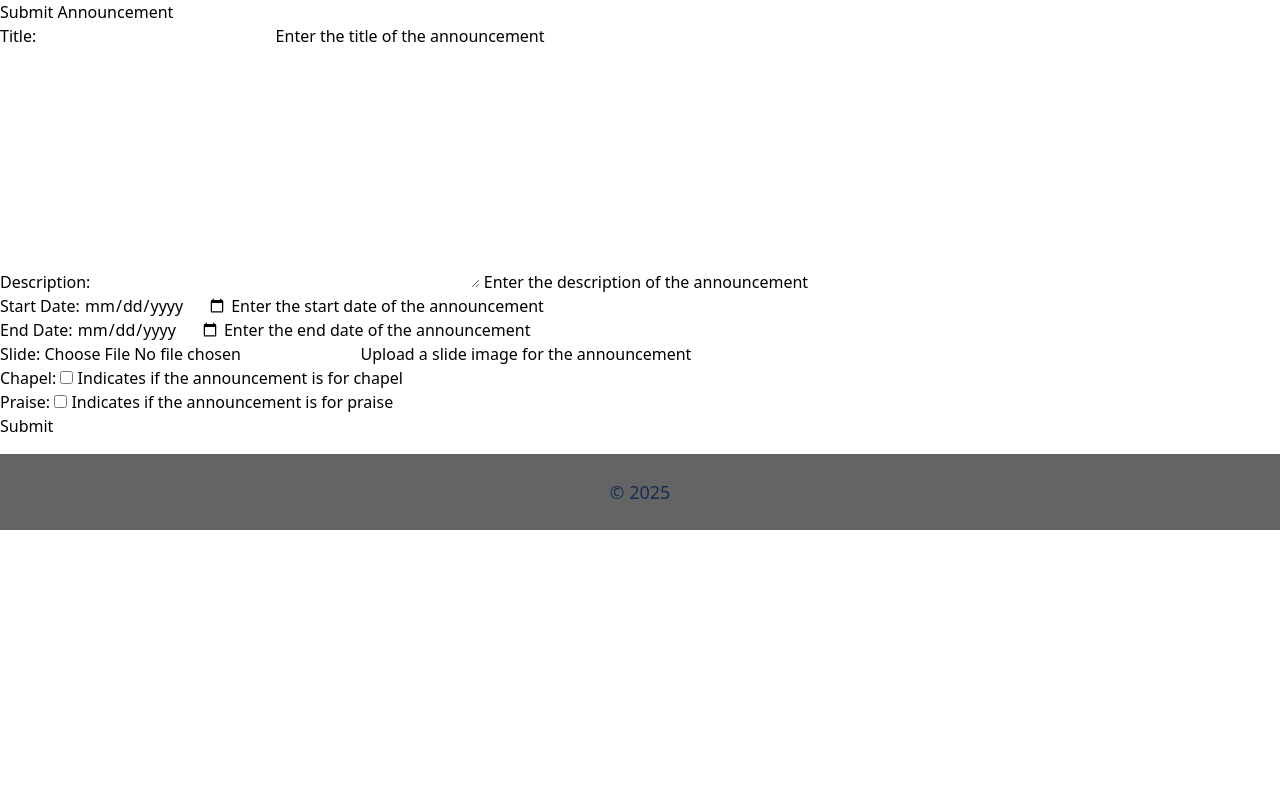
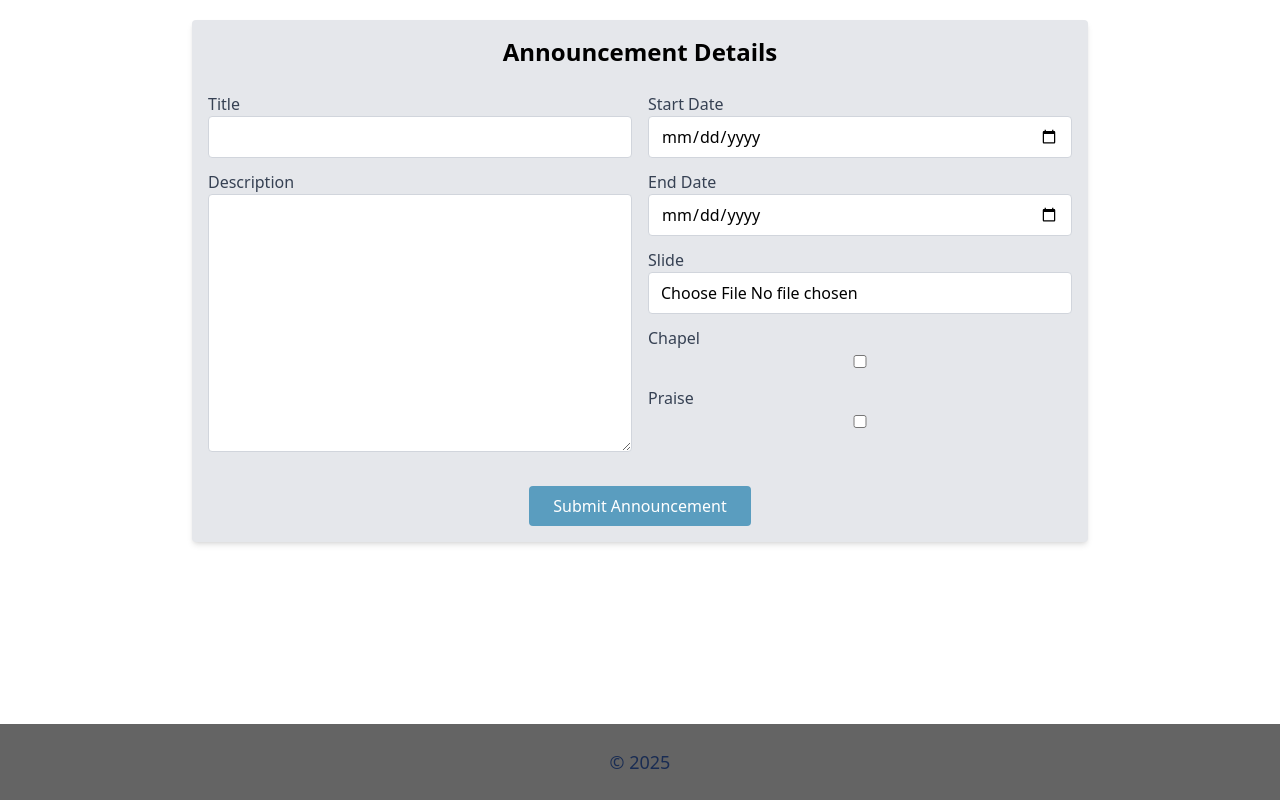
Before and after one commit to Galacticica/CUNE-Announcement-Site, a Django app: page / in a window 1280 px wide. Run offline with Django 5.2, Linux system fonts and the light colour scheme.

Commit message:
formatting

```diff
--- a/templates/base.html
+++ b/templates/base.html
@@ -2,7 +2,7 @@
 {% load form_extras %}
 
 <!DOCTYPE html>
-<html lang="en">
+<html lang="en" class="h-full">
 <head>
     <meta charset="UTF-8">
     <meta name="viewport" content="width=device-width, initial-scale=1.0">
@@ -19,14 +19,16 @@
     </style>
     <script src="https://cdn.jsdelivr.net/npm/@tailwindcss/browser@4"></script>
     <script src="https://unpkg.com/htmx.org@2.0.4" integrity="sha384-HGfztofotfshcF7+8n44JQL2oJmowVChPTg48S+jvZoztPfvwD79OC/LTtG6dMp+" crossorigin="anonymous"></script>
-    <title>CUNE Annoucements</title>
+    <title>CUNE Announcements</title>
 </head>
-<body>
-    {% block content %}{% endblock %}
-</body>
-<footer class="text-white p-6 mt-4" style="background-color: var(--concordia-slate);">
+<body class="min-h-screen flex flex-col">
+    <main class="flex-grow">
+        {% block content %}{% endblock %}
+    </main>
+    <footer class="text-white p-6 mt-4" style="background-color: var(--concordia-slate);">
         <div class="flex flex-col items-center font-sans">
             <p class="text-lg" style="color: var(--concordia-blue);">© 2025</p>
         </div>
     </footer>
+</body>
 </html>
--- a/templates/submission/submission.html
+++ b/templates/submission/submission.html
@@ -1,10 +1,75 @@
-{% extends 'base.html' %}
+{% extends "base.html" %}
+{% load form_extras %}
 
 {% block content %}
-  <h2>Submit Announcement</h2>
-  <form method="post" enctype="multipart/form-data">
-    {% csrf_token %}
-    {{ form.as_p }}
-    <button type="submit">Submit</button>
-  </form>
+<div class="flex items-start justify-center pt-5">
+  <div class="bg-gray-200 p-4 rounded shadow-md w-full max-w-4xl mx-auto">
+    <!-- Centered header above the grid -->
+    <h2 class="text-2xl font-bold mb-6 text-center">Announcement Details</h2>
+    <form method="post" enctype="multipart/form-data">
+      {% csrf_token %}
+      <div class="grid grid-cols-1 md:grid-cols-2 gap-4">
+        <!-- Column 1 -->
+        <div>
+          <div class="mb-3">
+            <label class="block font-medium text-gray-700">Title</label>
+            {{ form.title|add_class:"border border-gray-300 rounded px-3 py-2 w-full bg-white" }}
+            {{ form.title.errors }}
+          </div>
+
+          <div class="mb-3">
+            <label class="block font-medium text-gray-700">Description</label>
+            {{ form.description|add_class:"border border-gray-300 rounded px-3 py-2 w-full bg-white" }}
+            {{ form.description.errors }}
+          </div>
+
+
+        </div>
+
+        <!-- Column 2 -->
+        <div>
+            <div class="mb-3">
+            <label class="block font-medium text-gray-700">Start Date</label>
+            {{ form.start_date|add_class:"border border-gray-300 rounded px-3 py-2 w-full bg-white" }}
+            {{ form.start_date.errors }}
+          </div>
+
+          <div class="mb-3">
+            <label class="block font-medium text-gray-700">End Date</label>
+            {{ form.end_date|add_class:"border border-gray-300 rounded px-3 py-2 w-full bg-white" }}
+            {{ form.end_date.errors }}
+          </div>
+
+          <div class="mb-3">
+            <label class="block font-medium text-gray-700">Slide</label>
+            {{ form.slide|add_class:"border border-gray-300 rounded px-3 py-2 w-full bg-white" }}
+            {{ form.slide.errors }}
+          </div>
+
+          <div class="mb-3">
+            <label class="block font-medium text-gray-700">Chapel</label>
+            {{ form.chapel|add_class:"border border-gray-300 rounded px-3 py-2 w-full bg-white" }}
+            {{ form.chapel.errors }}
+          </div>
+
+          <div class="mb-3">
+            <label class="block font-medium text-gray-700">Praise</label>
+            {{ form.praise|add_class:"border border-gray-300 rounded px-3 py-2 w-full bg-white" }}
+            {{ form.praise.errors }}
+          </div>
+        </div>
+      </div>
+
+      <div class="text-center mt-4">
+        <button type="submit"
+          class="text-white px-6 py-2 rounded"
+          style="background-color: var(--concordia-sky);"
+          onmouseover="this.style.backgroundColor='var(--concordia-blue)';"
+          onmouseout="this.style.backgroundColor='var(--concordia-sky)';">
+          Submit Announcement
+        </button>
+      </div>
+    </form>
+  </div>
+</div>
 {% endblock %}
```
